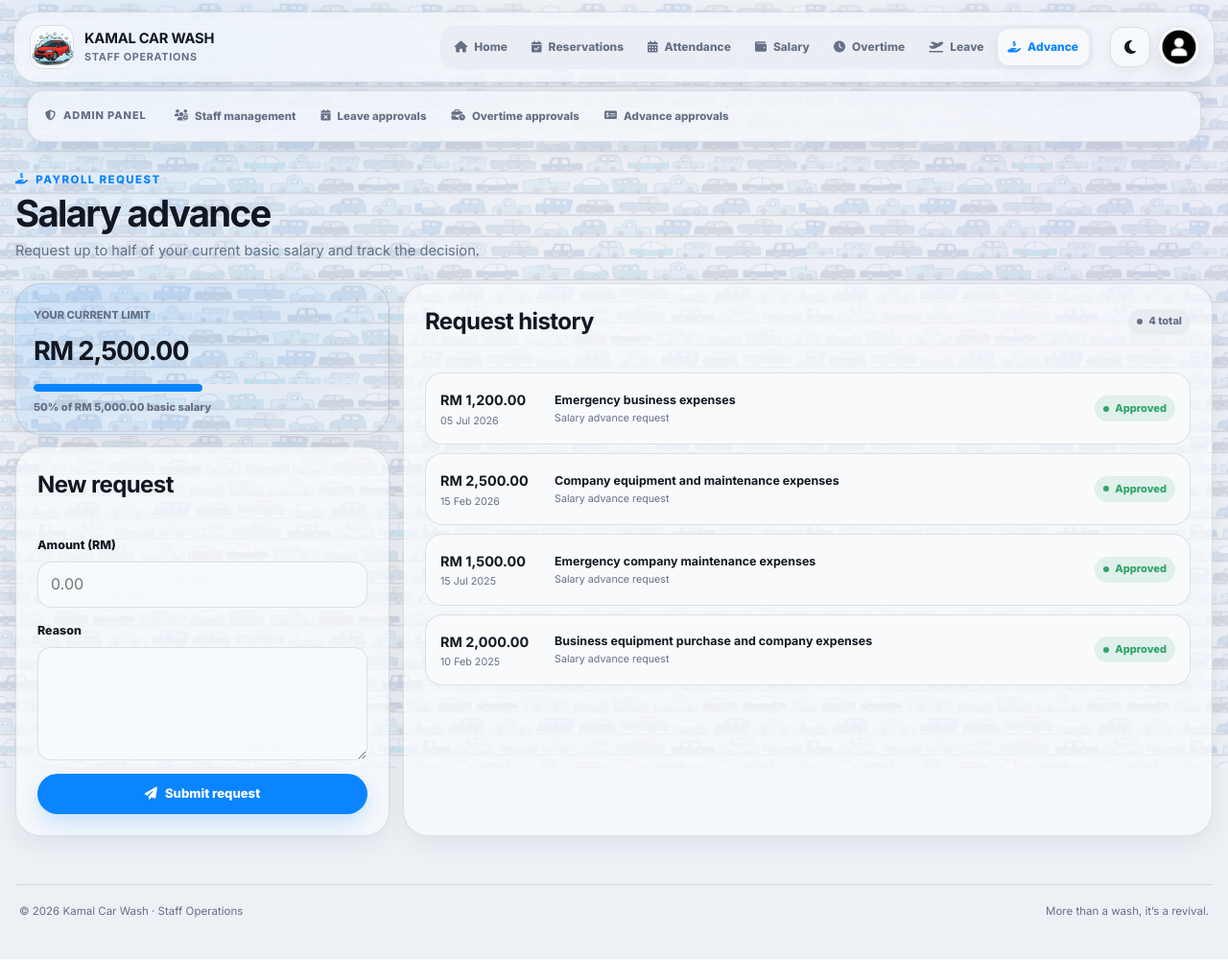
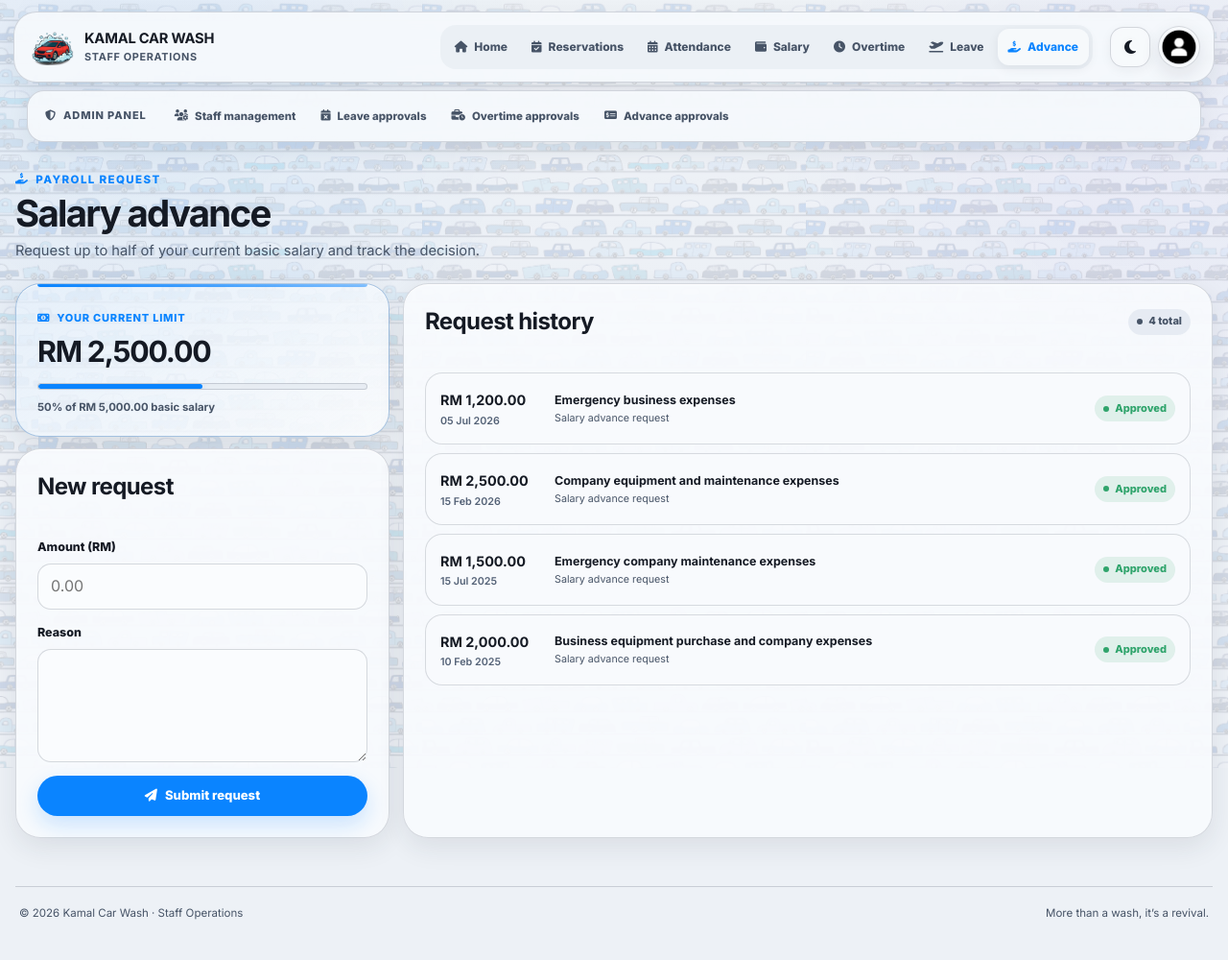
Before and after one commit to ferhan02/Kamal-Car-Wash, a PHP site: page /staff/pages/salary_advance.php in a window 1280 px wide. Shown: the whole page at 96% size. Before the commit the page ends 956 px from the top, so only its background shows below. Run offline with PHP 8.4, Linux system fonts and the light colour scheme; a user stored in the database is signed in; data comes from the database, SQL or seed files in the repository.

Commit message:
Add shared page transition loader and styles for improved navigation experience; enhance staff readability and UI consistency

```diff
--- /dev/null
+++ b/css/page-transition.css
@@ -0,0 +1,237 @@
+/*
+ * Kamal Car Wash — shared page transition layer
+ * Fixed so alert/modal roots never participate in page transforms.
+ */
+
+:root {
+    --kcw-page-transition-duration: 240ms;
+    --kcw-page-transition-ease: cubic-bezier(.22, .78, .24, 1);
+}
+
+.kcw-page-transition-overlay {
+    position: fixed;
+    inset: 0;
+    z-index: 9998;
+    display: grid;
+    place-items: center;
+    pointer-events: none;
+    opacity: 0;
+    visibility: hidden;
+    background: color-mix(in srgb, var(--surface-solid, #f4f7fa) 52%, transparent);
+    backdrop-filter: blur(9px) saturate(115%);
+    -webkit-backdrop-filter: blur(9px) saturate(115%);
+    transition:
+        opacity var(--kcw-page-transition-duration) ease,
+        visibility var(--kcw-page-transition-duration) ease;
+}
+
+.staff-body .kcw-page-transition-overlay {
+    background: color-mix(
+        in srgb,
+        var(--staff-surface-solid, #f8fafc) 48%,
+        transparent
+    );
+}
+
+html[data-theme="dark"] .kcw-page-transition-overlay {
+    background: rgba(12, 18, 28, .52);
+}
+
+.kcw-page-transition-line {
+    width: min(220px, 46vw);
+    height: 3px;
+    overflow: hidden;
+    border-radius: 999px;
+    background: color-mix(
+        in srgb,
+        var(--primary, var(--staff-blue, #2f6fad)) 13%,
+        transparent
+    );
+    box-shadow: 0 7px 22px rgba(15, 23, 42, .10);
+}
+
+.kcw-page-transition-line::after {
+    content: "";
+    display: block;
+    width: 42%;
+    height: 100%;
+    border-radius: inherit;
+    background: var(--primary, var(--staff-blue, #2f6fad));
+    transform: translateX(-120%);
+}
+
+html.kcw-page-leaving .kcw-page-transition-overlay {
+    opacity: 1;
+    visibility: visible;
+}
+
+html.kcw-page-leaving .kcw-page-transition-line::after {
+    animation: kcw-page-transition-line 520ms ease-in-out infinite;
+}
+
+/*
+ * IMPORTANT:
+ * Alert/modal containers are excluded from all page transforms.
+ * Transforming #kcw-alert-root changes the containing block for fixed
+ * descendants and was causing the sign-out modal to appear near the
+ * bottom of the document instead of centered in the viewport.
+ */
+html.kcw-page-transition-init body > :not(
+    script,
+    style,
+    link,
+    #kcw-alert-root,
+    .kcw-page-transition-overlay,
+    .kcw-alert-overlay,
+    .staff-alert-overlay,
+    .kcw-glass-toast,
+    .ios-toast,
+    .crop-modal,
+    .crop-dialog
+) {
+    opacity: 0;
+    transform: translateY(9px) scale(.997);
+}
+
+html.kcw-page-ready body > :not(
+    script,
+    style,
+    link,
+    #kcw-alert-root,
+    .kcw-page-transition-overlay,
+    .kcw-alert-overlay,
+    .staff-alert-overlay,
+    .kcw-glass-toast,
+    .ios-toast,
+    .crop-modal,
+    .crop-dialog
+) {
+    opacity: 1;
+    transform: translateY(0) scale(1);
+    transition:
+        opacity 380ms var(--kcw-page-transition-ease),
+        transform 440ms var(--kcw-page-transition-ease);
+}
+
+html.kcw-page-leaving body > :not(
+    script,
+    style,
+    link,
+    #kcw-alert-root,
+    .kcw-page-transition-overlay,
+    .kcw-alert-overlay,
+    .staff-alert-overlay,
+    .kcw-glass-toast,
+    .ios-toast,
+    .crop-modal,
+    .crop-dialog
+) {
+    opacity: 0;
+    transform: translateY(-7px) scale(.997);
+    transition:
+        opacity 190ms ease,
+        transform 230ms var(--kcw-page-transition-ease);
+}
+
+/* Keep customer alert host viewport-neutral at all times. */
+#kcw-alert-root {
+    position: static !important;
+    transform: none !important;
+    opacity: 1 !important;
+    transition: none !important;
+}
+
+@keyframes kcw-page-transition-line {
+    0% {
+        transform: translateX(-120%);
+    }
+
+    50% {
+        transform: translateX(140%);
+    }
+
+    100% {
+        transform: translateX(320%);
+    }
+}
+
+@view-transition {
+    navigation: auto;
+}
+
+::view-transition-old(root) {
+    animation: kcw-native-page-out 180ms ease both;
+}
+
+::view-transition-new(root) {
+    animation: kcw-native-page-in 320ms var(--kcw-page-transition-ease) both;
+}
+
+@keyframes kcw-native-page-out {
+    to {
+        opacity: 0;
+        transform: translateY(-5px);
+    }
+}
+
+@keyframes kcw-native-page-in {
+    from {
+        opacity: 0;
+        transform: translateY(7px);
+    }
+}
+
+@media (prefers-reduced-motion: reduce) {
+    html.kcw-page-transition-init body > :not(
+        script,
+        style,
+        link,
+        #kcw-alert-root,
+        .kcw-page-transition-overlay,
+        .kcw-alert-overlay,
+        .staff-alert-overlay,
+        .kcw-glass-toast,
+        .ios-toast,
+        .crop-modal,
+        .crop-dialog
+    ),
+    html.kcw-page-ready body > :not(
+        script,
+        style,
+        link,
+        #kcw-alert-root,
+        .kcw-page-transition-overlay,
+        .kcw-alert-overlay,
+        .staff-alert-overlay,
+        .kcw-glass-toast,
+        .ios-toast,
+        .crop-modal,
+        .crop-dialog
+    ),
+    html.kcw-page-leaving body > :not(
+        script,
+        style,
+        link,
+        #kcw-alert-root,
+        .kcw-page-transition-overlay,
+        .kcw-alert-overlay,
+        .staff-alert-overlay,
+        .kcw-glass-toast,
+        .ios-toast,
+        .crop-modal,
+        .crop-dialog
+    ) {
+        opacity: 1;
+        transform: none;
+        transition: none;
+    }
+
+    .kcw-page-transition-overlay {
+        display: none;
+    }
+
+    ::view-transition-old(root),
+    ::view-transition-new(root) {
+        animation: none;
+    }
+}
--- /dev/null
+++ b/css/staff-readability.css
@@ -0,0 +1,219 @@
+/*
+ * Kamal Car Wash — staff readability refinement
+ * Loaded after staff.css and ui-polish.css.
+ * Improves light-mode contrast while preserving the visible car pattern.
+ */
+
+/* ---------------------------------------------------------
+   LIGHT MODE TEXT CONTRAST
+   --------------------------------------------------------- */
+
+html[data-theme="light"] {
+    --staff-text: #151a24;
+    --staff-muted: #475467;
+    --staff-border: rgba(60, 72, 90, .20);
+    --staff-surface-solid: #f8fafc;
+    --staff-surface-2: rgba(231, 236, 243, .97);
+}
+
+html[data-theme="light"] body.staff-body {
+    color: var(--staff-text);
+}
+
+html[data-theme="light"] .staff-page-heading p,
+html[data-theme="light"] .module-heading p,
+html[data-theme="light"] .stat-meta,
+html[data-theme="light"] .ios-helper,
+html[data-theme="light"] .month-title span,
+html[data-theme="light"] .advance-amount span,
+html[data-theme="light"] .advance-reason span {
+    color: #475467;
+}
+
+html[data-theme="light"] .staff-footer,
+html[data-theme="light"] .staff-footer a,
+html[data-theme="light"] .staff-footer-inner {
+    color: #475467;
+}
+
+/* ---------------------------------------------------------
+   CLEARER GLASS / CARD SURFACES
+   --------------------------------------------------------- */
+
+html[data-theme="light"] .ios-card {
+    background: rgba(248, 250, 253, .95);
+    border-color: rgba(60, 72, 90, .19);
+    box-shadow:
+        0 10px 28px rgba(28, 39, 55, .09),
+        inset 0 1px 0 rgba(255, 255, 255, .86);
+}
+
+html[data-theme="light"] .ios-card-solid,
+html[data-theme="light"] .ios-table-wrap {
+    background: rgba(248, 250, 253, .97);
+}
+
+html[data-theme="light"] .staff-header,
+html[data-theme="light"] .staff-admin-strip {
+    background: rgba(246, 249, 252, .94);
+}
+
+html[data-theme="light"] .attendance-row {
+    background: rgba(231, 236, 243, .96);
+}
+
+html[data-theme="light"] .advance-item {
+    background: rgba(248, 250, 253, .98);
+    border-color: rgba(60, 72, 90, .18);
+}
+
+html[data-theme="light"] .ios-input,
+html[data-theme="light"] .ios-select,
+html[data-theme="light"] .ios-textarea {
+    background: rgba(250, 252, 254, .98);
+}
+
+/* Keep the pattern visible around cards, not through their text. */
+html[data-theme="light"] .staff-main .ios-card {
+    backdrop-filter: blur(18px) saturate(115%);
+    -webkit-backdrop-filter: blur(18px) saturate(115%);
+}
+
+/* ---------------------------------------------------------
+   DATE / SMALL TEXT LEGIBILITY
+   --------------------------------------------------------- */
+
+html[data-theme="light"] .attendance-row > span:first-child {
+    color: #27364a;
+    font-weight: 650;
+}
+
+html[data-theme="light"] .advance-amount span {
+    color: #536176;
+    font-weight: 600;
+}
+
+html[data-theme="light"] .month-title span {
+    font-weight: 650;
+}
+
+html[data-theme="light"] .dashboard-hero .hero-copy .eyebrow {
+    border-color: rgba(255, 255, 255, .30);
+    background: rgba(6, 26, 47, .66);
+    color: #f8fbff;
+    box-shadow:
+        0 8px 24px rgba(0, 0, 0, .18),
+        inset 0 1px 0 rgba(255, 255, 255, .12);
+    text-shadow: 0 1px 8px rgba(0, 0, 0, .28);
+}
+
+/* ---------------------------------------------------------
+   SALARY ADVANCE — CURRENT LIMIT CARD
+   --------------------------------------------------------- */
+
+.limit-card {
+    position: relative;
+    overflow: hidden;
+    padding: 21px 22px !important;
+    border: 1px solid color-mix(
+        in srgb,
+        var(--staff-blue) 18%,
+        var(--staff-border)
+    ) !important;
+    background:
+        linear-gradient(
+            145deg,
+            color-mix(in srgb, var(--staff-blue-soft) 42%, var(--staff-surface-solid)),
+            color-mix(in srgb, var(--staff-surface-solid) 97%, transparent)
+        ) !important;
+    box-shadow: var(--staff-shadow-soft);
+}
+
+.limit-card::before {
+    content: "";
+    position: absolute;
+    top: 0;
+    left: 22px;
+    right: 22px;
+    height: 3px;
+    border-radius: 0 0 999px 999px;
+    background: linear-gradient(
+        90deg,
+        var(--staff-blue),
+        color-mix(in srgb, var(--staff-blue) 50%, transparent)
+    );
+}
+
+.limit-card > span:first-child {
+    display: inline-flex;
+    align-items: center;
+    gap: 7px;
+    color: var(--staff-blue);
+    font-size: .69rem;
+    font-weight: 850;
+    letter-spacing: .07em;
+}
+
+.limit-card > span:first-child::before {
+    content: "\f3d1";
+    font-family: "Font Awesome 6 Free";
+    font-weight: 900;
+}
+
+.limit-card strong {
+    margin-top: 8px !important;
+    color: var(--staff-text);
+    font-size: 1.9rem !important;
+    line-height: 1.05;
+}
+
+.limit-card .progress {
+    height: 7px;
+    margin-top: 16px;
+    border: 1px solid var(--staff-border);
+    background: color-mix(
+        in srgb,
+        var(--staff-surface-2) 96%,
+        transparent
+    );
+}
+
+.limit-card .progress i {
+    box-shadow: 0 2px 9px color-mix(
+        in srgb,
+        var(--staff-blue) 25%,
+        transparent
+    );
+}
+
+.limit-card > span:last-child {
+    margin-top: 9px !important;
+    color: var(--staff-muted);
+    font-size: .71rem;
+    font-weight: 650;
+}
+
+/* Dark mode keeps the same hierarchy without becoming too bright. */
+html[data-theme="dark"] .limit-card {
+    background:
+        linear-gradient(
+            145deg,
+            color-mix(in srgb, var(--staff-blue-soft) 28%, var(--staff-surface-solid)),
+            color-mix(in srgb, var(--staff-surface-solid) 96%, transparent)
+        ) !important;
+}
+
+/* ---------------------------------------------------------
+   SMALL-SCREEN READABILITY
+   --------------------------------------------------------- */
+
+@media (max-width: 620px) {
+    .limit-card {
+        padding: 19px !important;
+    }
+
+    .limit-card::before {
+        left: 19px;
+        right: 19px;
+    }
+}
--- a/staff/includes/head.php
+++ b/staff/includes/head.php
@@ -27,6 +27,7 @@ $page_title = $page_title ?? 'Staff Portal';
     <link rel="stylesheet" href="<?= $root_prefix ?>css/style.css">
     <link rel="stylesheet" href="<?= $root_prefix ?>css/staff.css">
     <link rel="stylesheet" href="<?= $root_prefix ?>css/ui-polish.css">
+    <link rel="stylesheet" href="<?= $root_prefix ?>css/staff-readability.css">
     <link rel="stylesheet" href="<?= $root_prefix ?>css/motion.css">
 
     <link rel="preconnect" href="https://cdnjs.cloudflare.com">
--- a/staff/includes/header.php
+++ b/staff/includes/header.php
@@ -71,6 +71,13 @@ $admin_nav = [
     ],
 ];
 ?>
+
+<style>
+.staff-brand-logo {
+    background: transparent !important;
+    box-shadow: none !important;
+}
+</style>
 
 <div class="staff-header-wrap">
     <header class="staff-header">
```
Also changed, not shown: js/customer.js (+30 -0 lines), js/page-transition.js (added, +156 -0 lines), js/staff.js (+30 -0 lines).
